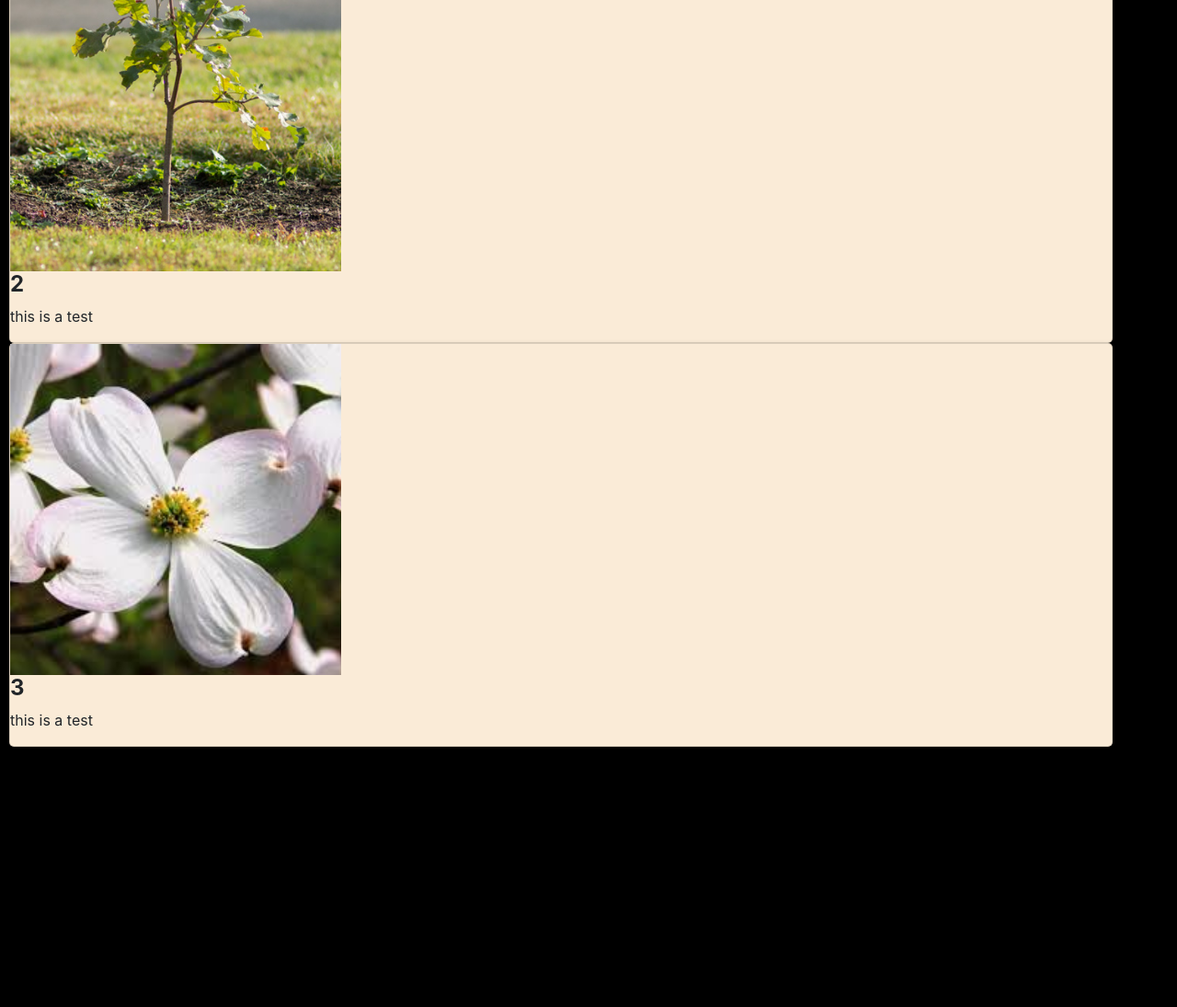
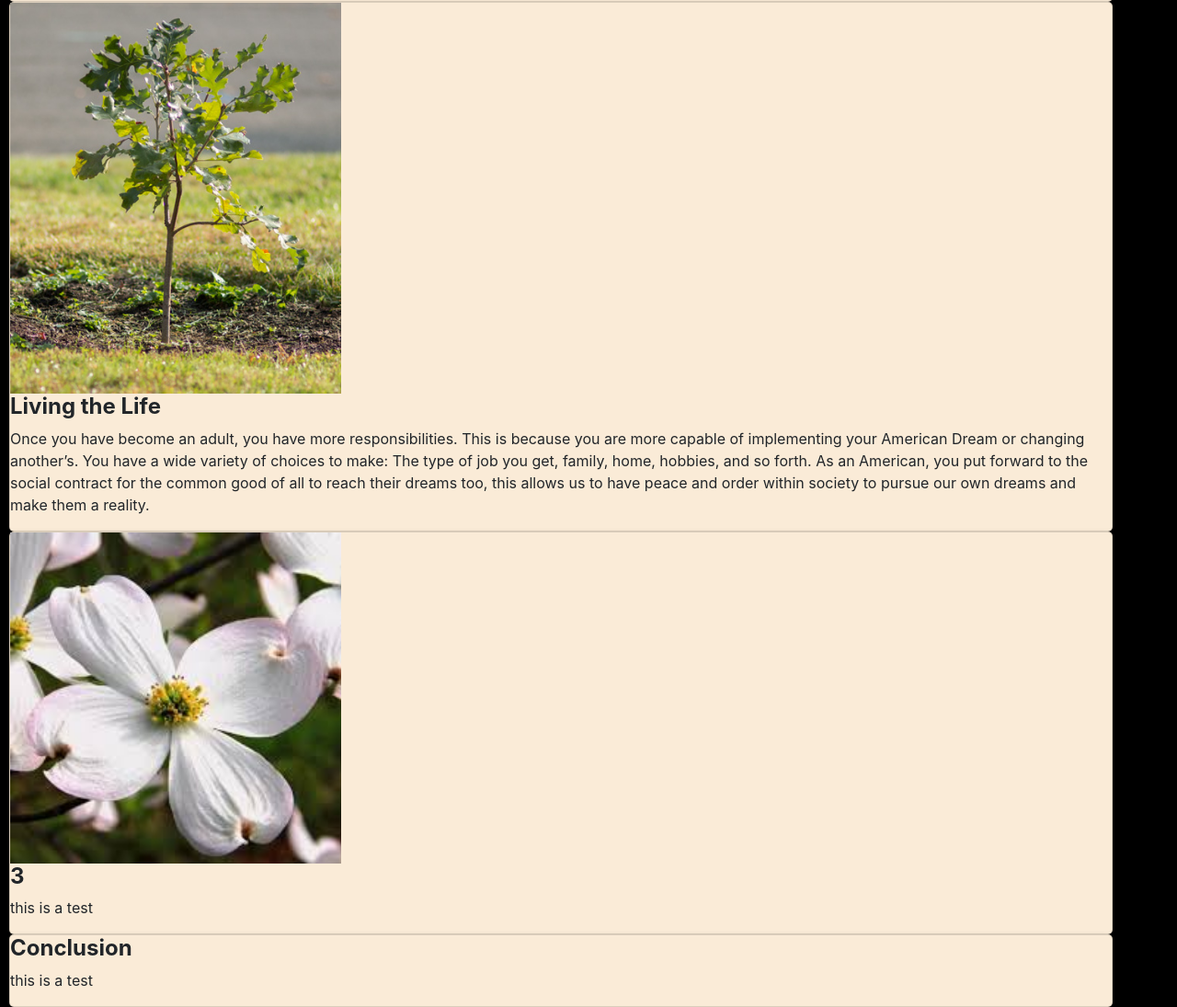
Before and after one commit to EthanL72201/PhotoEssayEnglish, a plain HTML site: page index.html in a window 1280 px wide. Shown: the part 715-1810 px from the top of the page at 92% size. Before the commit the page ends 1527 px from the top, so only its background shows below. Drawn offline with nearby package versions, Linux system fonts and the light colour scheme; a script that the page names is missing.

Commit message:
new image, added paragraph, add conclusion card functionality.

```diff
--- a/index.html
+++ b/index.html
@@ -16,6 +16,7 @@
 		<script src="script.js"></script>
 
     </head>
+     <img class="card-img-top" src="testimage4.jpeg" alt="Test Pic" style="width:360px" "height:200px" "align-content: center">
     <h1>Ethan Long - Photo Essay</h1>
     <div class="card">
     <p class="Paragraph">American Individualism presents opportunities to the populace to follow their desires to achieve life, liberty, and the pursuit of happiness while maintaining order and equality through the social contract and common good that is unique in America. From rags to riches, self-made individuals constantly send waves across society that positively impact others to achieve all they can.  The unique journey that everyone undertakes to achieve their goals and dreams  while coexisting with everyone who are also on their own path turns American society into heartfelt stories that inspire others across the world to the betterment of their own lives. </p>
@@ -32,13 +33,19 @@
 
       <div class="card">
   <img class="picture" src="testimage2.jpg" alt="Test Pic" style="width:360px" "height:200px">
-  <h4 class="Title"><b>2</b></h4>
-  <p class="Paragraph">this is a test</p>
+  <h4 class="Title"><b>Living the Life</b></h4>
+  <p class="Paragraph">Once you have become an adult, you have more responsibilities. This is because you are more capable of implementing your American Dream or changing another’s. You have a wide variety of choices to make: The type of job you get, family, home, hobbies, and so forth. As an American, you put forward to the social contract for the common good of all to reach their dreams too, this allows us to have peace and order within society to pursue our own dreams and make them a reality.
+</p>
 </div>
 
       <div class="card">
   <img class="picture" src="testimage3.jpeg" alt="Test Pic" style="width:360px" "height:200px">
   <h4 class="Title"><b>3</b></h4>
+<p class="Paragraph">this is a test</p>
+  </div>
+
+      <div class="card">
+  <h4 class="Title"><b>Conclusion</b></h4>
 <p class="Paragraph">this is a test</p>
   </div>
 
```
Also changed, not shown: testimage4.jpeg (added).
